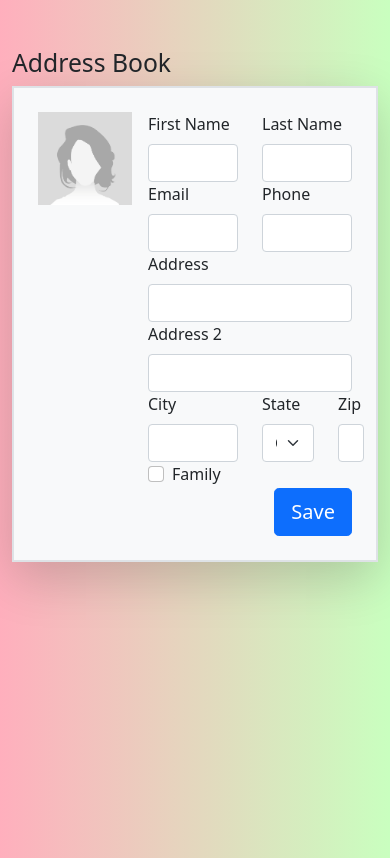
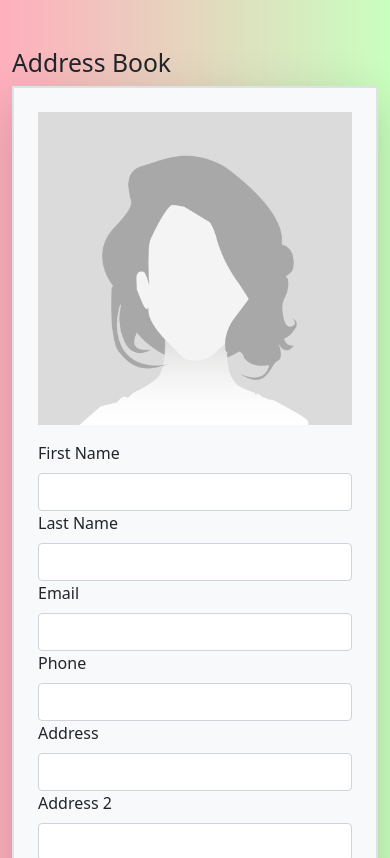
Before and after one commit to rahulsanjay01/AddressBookTemplate, a plain HTML site: page index.html in a window 390 px wide. Shown: the top 858 px of the page. Drawn offline with nearby package versions, Linux system fonts and the light colour scheme.

Commit message:
Improved layout on smaller devices

```diff
--- a/index.html
+++ b/index.html
@@ -20,24 +20,24 @@
         <h2>Address Book</h2>
         <div class="p-3 border border-2 shadow-lg bg-light">
          <form class="row g-3 p-2">
-             <div class="col-4">
+             <div class="col-12 col-md-4">
                 <img class="img-fluid" src="img/GirlOne_4x.png">
              </div>
-             <div class="col-8">
+             <div class="col-md-8">
                 <div class="row">
-                    <div class="col-6">
+                    <div class="col-12 col-md-6">
                         <label for="inputFirstName" class="form-label">First Name</label>
                         <input type="text" class="form-control" id="inputFirstName">
                     </div>
-                    <div class="col-6">
+                    <div class="col-12 col-md-6">
                         <label for="inputLastName" class="form-label">Last Name</label>
                         <input type="text" class="form-control" id="inputLastName">
                     </div>
-                    <div class="col-6">
+                    <div class="col-12 col-md-6">
                         <label for="inputEmail" class="form-label">Email</label>
                         <input type="email" class="form-control" id="inputEmail">
                     </div>
-                    <div class="col-6">
+                    <div class="col-12 col-md-6">
                         <label for="inputPhone" class="form-label">Phone</label>
                         <input type="tel" class="form-control" id="inputPhone">
                     </div>
@@ -49,11 +49,11 @@
                         <label for="inputAddress2" class="form-label">Address 2</label>
                         <input type="text" class="form-control" id="inputAddress2">
                     </div>
-                    <div class="col-6">
+                    <div class="col-12 col-md-6">
                         <label for="inputCity" class="form-label">City</label>
                         <input type="text" class="form-control" id="inputCity">
                     </div>
-                    <div class="col-4">
+                    <div class="col-12 col-md-4">
                         <label for="inputState" class="form-label">State</label>
                         <select id="inputState" class="form-select">
                             <option selected>Choose...</option>
@@ -109,7 +109,7 @@
                             <option value="WY">Wyoming</option>
                             </select>
                     </div>
-                    <div class="col-2">
+                    <div class="col-12 col-md-2">
                         <label for="inputZip" class="form-label">Zip</label>
                         <input type="text" class="form-control" id="inputZip">
                     </div>
```
